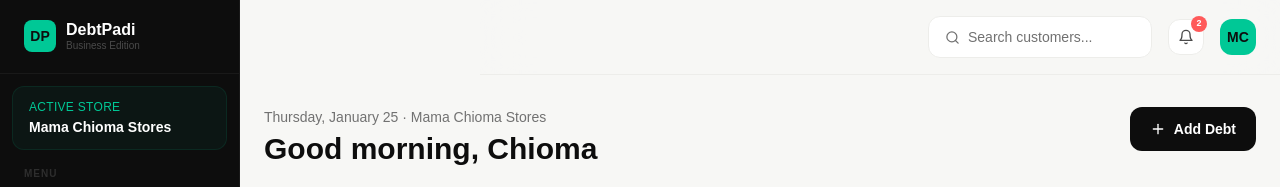
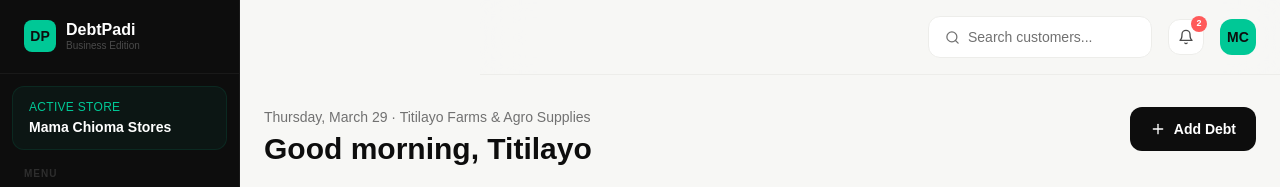
Before and after one commit to joyuusuf/debtpadi, a Next.js app: page /dashboard in a window 1280 px wide. Shown: the top 187 px of the page. Built offline with nearby package versions, Linux system fonts and the light colour scheme; a web font is replaced by a local one.

Commit message:
new comit

```diff
--- a/app/dashboard/page.tsx
+++ b/app/dashboard/page.tsx
@@ -14,8 +14,8 @@
         {/* Welcome */}
         <div className="mb-8 flex items-start justify-between gap-4">
           <div>
-            <p className="text-ink-400 text-sm mb-1">Thursday, January 25 · Mama Chioma Stores</p>
-            <h1 className="font-heading text-3xl font-bold text-ink-900">Good morning, Chioma</h1>
+            <p className="text-ink-400 text-sm mb-1">Thursday, March 29 · Titilayo Farms & Agro Supplies</p>
+            <h1 className="font-heading text-3xl font-bold text-ink-900">Good morning, Titilayo</h1>
           </div>
           <Link
             href="/debtors"
```
